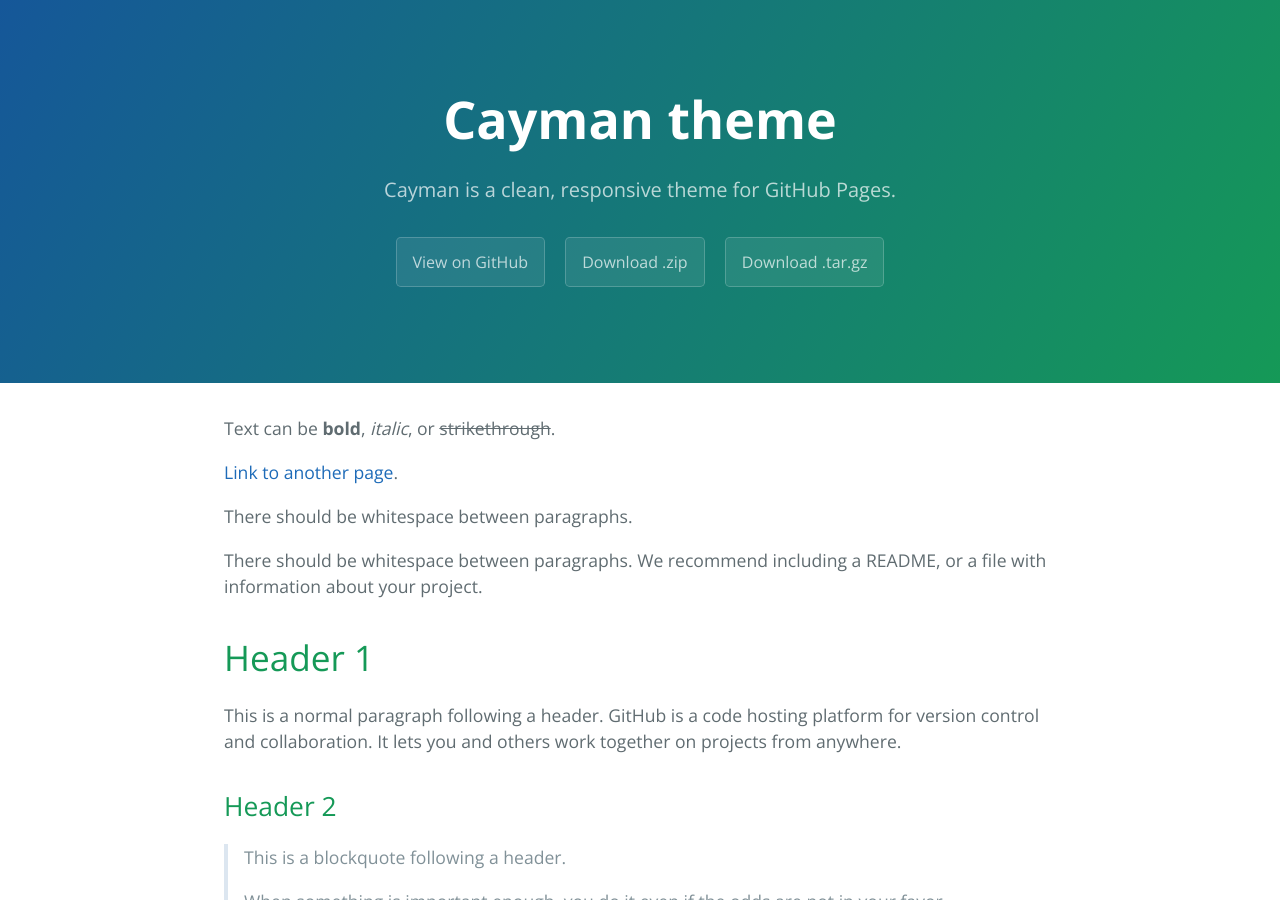
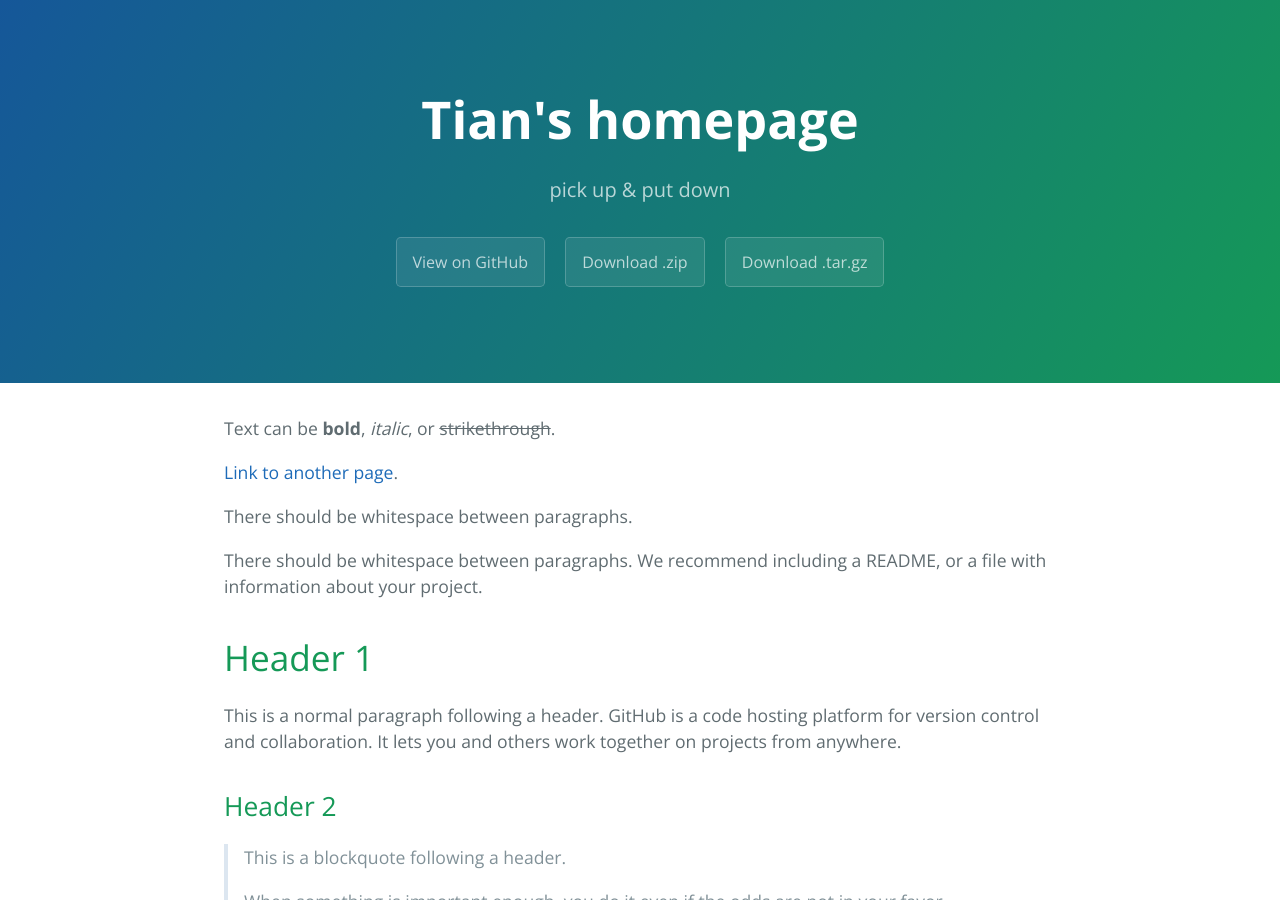
Before and after one commit to yantianqiang/everydaywriting, a Jekyll site: the page built from index.md, in a window 1280 px wide and 900 px high. Built offline with Jekyll 4.4.1, drawn with Linux system fonts in a browser that asks for light colours.

Commit message:
revise yml

```diff
--- a/_config.yml
+++ b/_config.yml
@@ -1,5 +1,8 @@
-title: Cayman theme
-description: Cayman is a clean, responsive theme for GitHub Pages.
+title: Tian's homepage
+description: pick up & put down
 show_downloads: true
 google_analytics:
 theme: jekyll-theme-cayman
+
+plugins:
+- jekyll-remote-theme # add this line to the plugins list if you already have one
```
